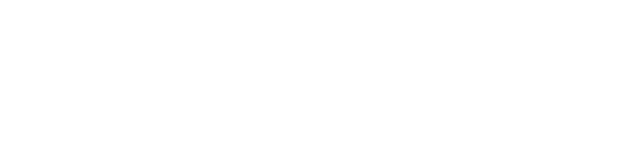
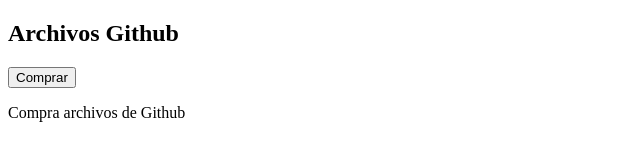
Before and after one commit to kasli2482/tienda-online, a plain HTML site: page index.html in a window 1280 px wide. Shown: the whole page, without its empty margins (0-640 px from the left). Drawn offline with Linux system fonts and the light colour scheme.

Commit message:
Agregar commit completo

```diff
--- a/index.html
+++ b/index.html
@@ -6,6 +6,8 @@
     <title>Document</title>
 </head>
 <body>
-
+    <h2>Archivos Github</h2>
+    <button class="comprar">Comprar</button>
+    <p>Compra archivos de Github</p>
 </body>
 </html>
```
